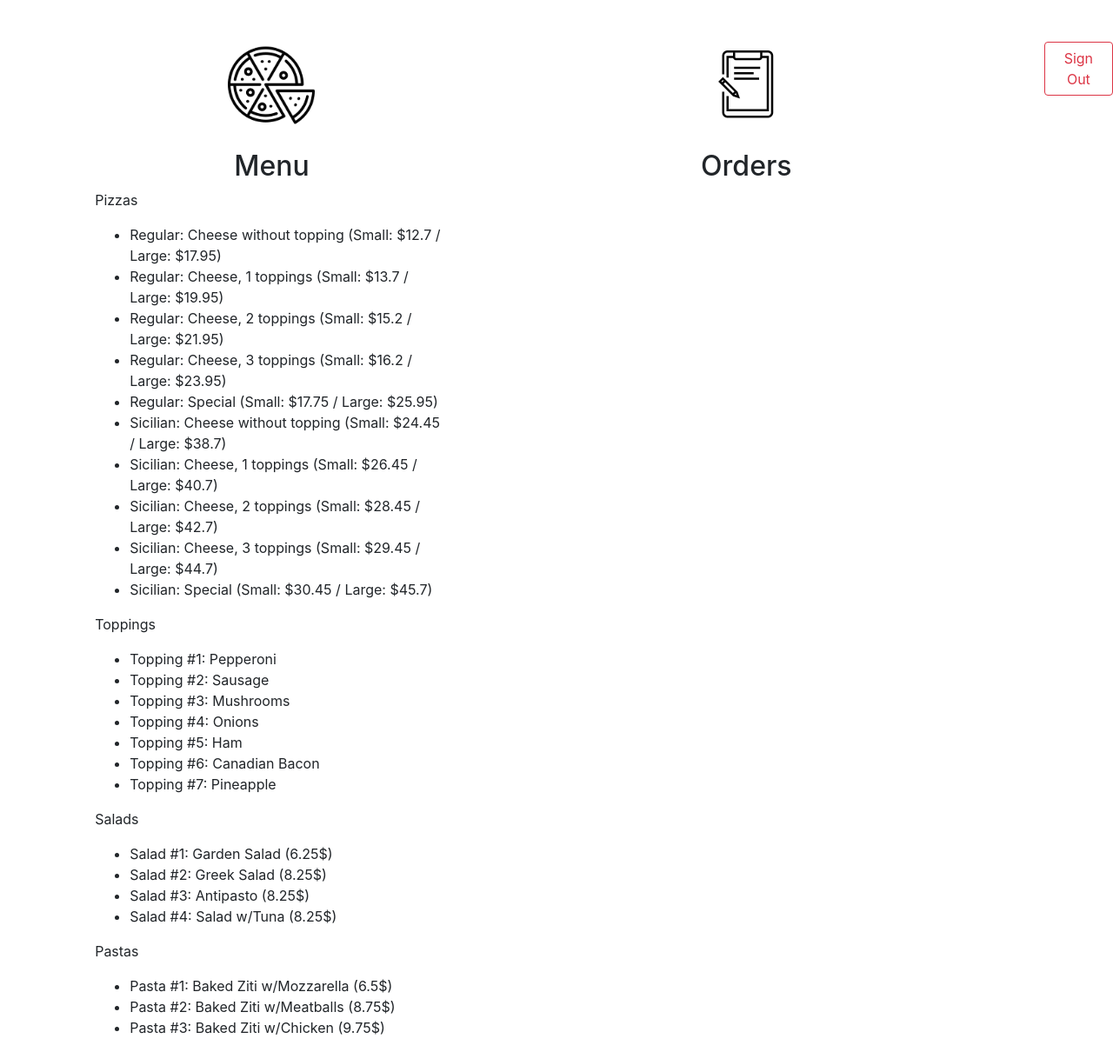
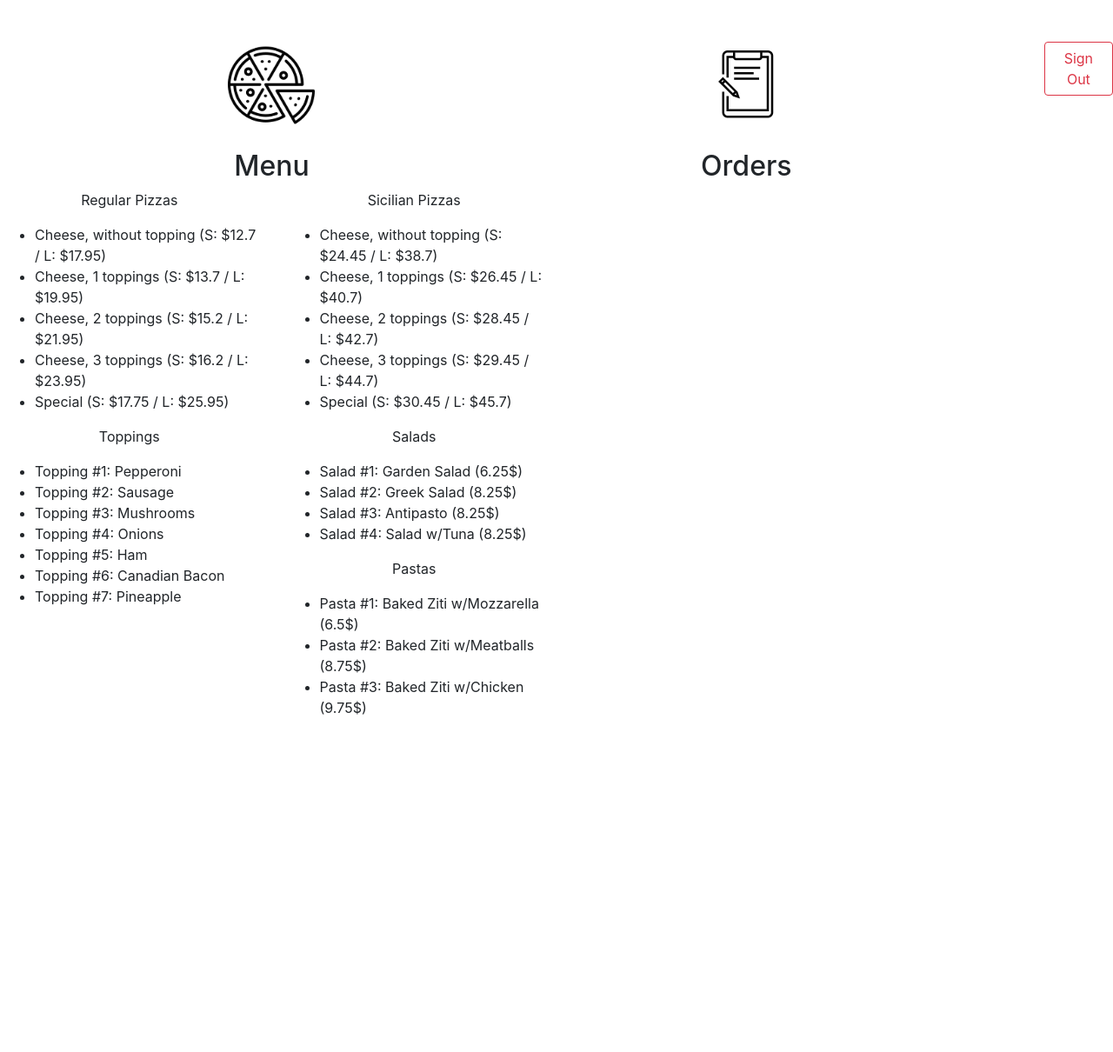
Before and after one commit to alexandrepernin/EDX_project3, a Django app: page / in a window 1280 px wide. Shown: the whole page at 87% size. After the commit the page ends 822 px from the top, so only its background shows below. Run offline with Django 3.2, Linux system fonts and the light colour scheme; a user stored in the database is signed in; data comes from the database, SQL or seed files in the repository; both versions use the stored data as it was after the commit; some libraries are stand-ins or nearby versions.

Commit message:
Improve pizza model and menu page

```diff
--- a/orders/models.py
+++ b/orders/models.py
@@ -15,15 +15,25 @@ class Pizza(models.Model):
     size = models.CharField(max_length=1,choices=[('S', 'Small'), ('L', 'Large')], default='S')
     price_small = models.FloatField(default=0)
     price_large = models.FloatField(default=0)
+    menu = models.BooleanField(default=False)
 
     def __str__(self):
-        if self.name=='cheese':
-            if self.toppings_nb==0:
-                return f"{self.type.capitalize()}: {self.name.capitalize()} without topping (Small: ${self.price_small} / Large: ${self.price_large})"
+        if self.menu==True:
+            if self.name=='cheese':
+                if self.toppings_nb==0:
+                    return f"{self.name.capitalize()}, without topping (S: ${self.price_small} / L: ${self.price_large})"
+                else:
+                    return f"{self.name.capitalize()}, {self.toppings_nb} toppings (S: ${self.price_small} / L: ${self.price_large})"
             else:
-                return f"{self.type.capitalize()}: {self.name.capitalize()}, {self.toppings_nb} toppings (Small: ${self.price_small} / Large: ${self.price_large})"
+                return f"{self.name.capitalize()} (S: ${self.price_small} / L: ${self.price_large})"
         else:
-            return f"{self.type.capitalize()}: {self.name.capitalize()} (Small: ${self.price_small} / Large: ${self.price_large})"
+            if self.name=='cheese':
+                if self.toppings_nb==0:
+                    return f"{self.type.capitalize()}: {self.name.capitalize()} without topping (S: ${self.price_small} / L: ${self.price_large})"
+                else:
+                    return f"{self.type.capitalize()}: {self.name.capitalize()}, {self.toppings_nb} toppings (S: ${self.price_small} / L: ${self.price_large})"
+            else:
+                return f"{self.type.capitalize()}: {self.name.capitalize()} (S: ${self.price_small} / L: ${self.price_large})"
 
 class Pasta(models.Model):
     name = models.CharField(max_length=64)
--- a/orders/templates/orders/base.html
+++ b/orders/templates/orders/base.html
@@ -15,15 +15,26 @@
         <div class="col-1"></div>
         <div class="col-4">
           <img class="image_menu" src ="{% static "orders/pizzaicon.jpg" %}">
-          {% block menu %} {% endblock %}
+          <br>
+          <h2 class="text-center"> Menu </h2>
         </div>
         <div class="col-1"></div>
         <div class="col-4">
           <img class="image_menu" src ="{% static "orders/ordericon.jpg" %}">
+          <br>
+          <h2 class="text-center">Orders</h2>
           {% block choice %} {% endblock %}
         </div>
         <div class="col-1"></div>
         <div class="col-1">{% block exit %} {% endblock %}</div>
       </div>
+      <div class="row">
+        <div class="col-3">
+            {% block menu_left %} {% endblock %}
+        </div>
+        <div class="col-3">
+            {% block menu_right %} {% endblock %}
+        </div>
+      </div>
     </body>
 </html>
--- a/orders/templates/orders/index.html
+++ b/orders/templates/orders/index.html
@@ -1,27 +1,34 @@
 {% extends "orders/base.html" %}
 
-{% block  menu %}
-<br>
-<h2 class="text-center"> Menu </h2>
-<p> Pizzas </p>
+{% block menu_left %}
+<p class="text-center"> Regular Pizzas </p>
 <ul>
-  {% for pizza in Pizzas %}
+  {% for pizza in Regular_Pizzas %}
   <li> {{pizza}} </li>
   {% endfor %}
 </ul>
-<p> Toppings </p>
+<p class="text-center"> Toppings </p>
 <ul>
   {% for topping in Toppings %}
   <li> {{topping}} </li>
   {% endfor %}
 </ul>
-<p> Salads </p>
+{% endblock %}
+
+{% block menu_right %}
+<p class="text-center"> Sicilian Pizzas </p>
+<ul>
+  {% for pizza in Sicilian_Pizzas %}
+  <li> {{pizza}} </li>
+  {% endfor %}
+</ul>
+<p class="text-center"> Salads </p>
 <ul>
   {% for salad in Salads %}
   <li> {{salad}} </li>
   {% endfor %}
 </ul>
-<p> Pastas </p>
+<p class="text-center"> Pastas </p>
 <ul>
   {% for pasta in Pastas %}
   <li> {{pasta}} </li>
@@ -30,8 +37,6 @@
 {% endblock %}
 
 {% block choice %}
-<br>
-<h2 class="text-center">Orders</h2>
 {% endblock %}
 
 {% block exit %}
--- a/orders/views.py
+++ b/orders/views.py
@@ -11,7 +11,8 @@ def index(request):
         return render(request, "orders/login.html", {"message": None})
     context = {
         "user": request.user,
-        "Pizzas": Pizza.objects.all(),
+        "Regular_Pizzas": Pizza.objects.filter(type='regular', menu=True),
+        "Sicilian_Pizzas": Pizza.objects.filter(type='sicilian', menu=True),
         "Toppings": Topping.objects.all(),
         "Salads": Salad.objects.all(),
         "Pastas": Pasta.objects.all()
```
Also changed, not shown: db.sqlite3.
